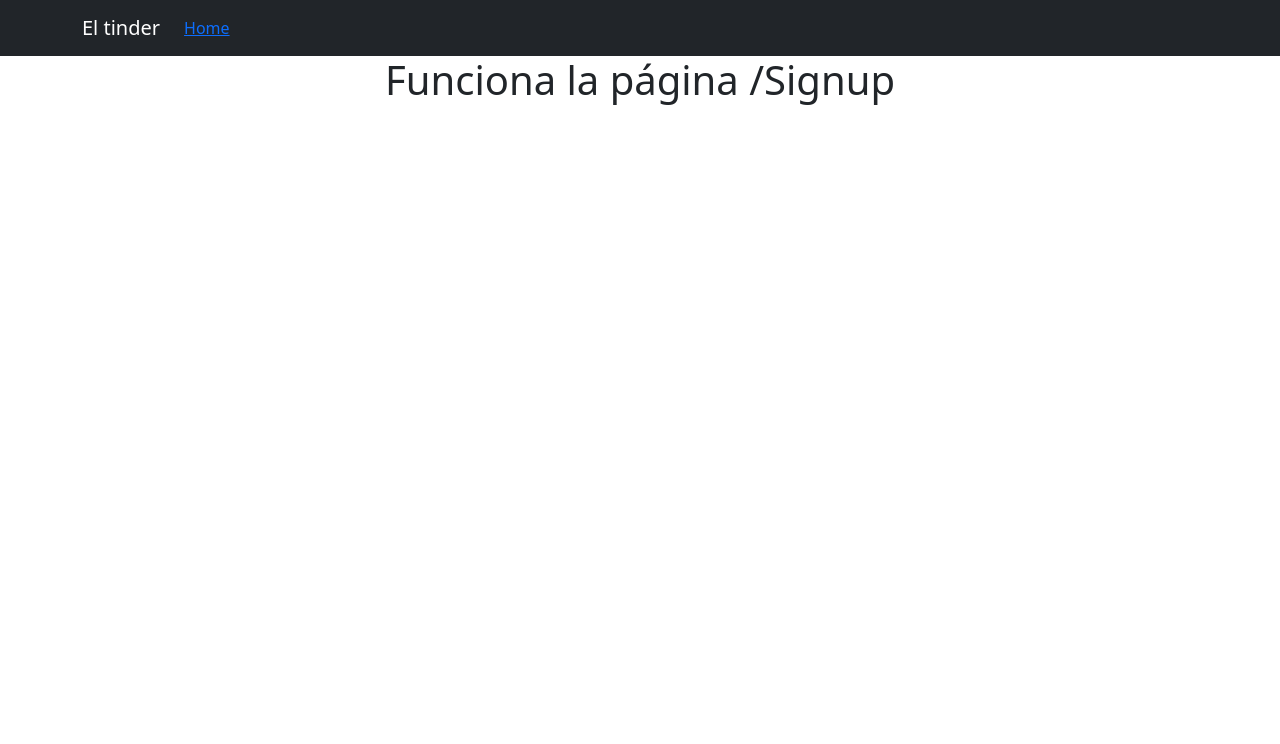
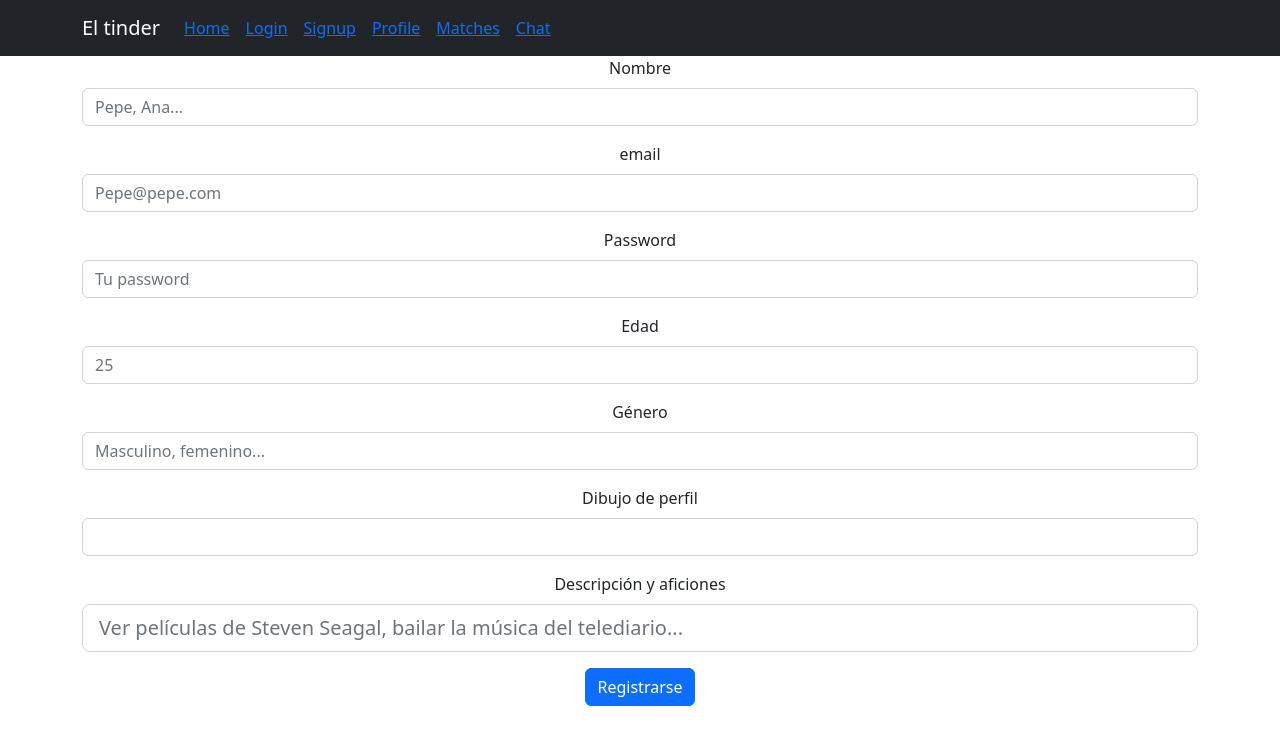
Before and after one commit to marta-moran/project3_client, a React (Create React App) app: page /signup in a window 1280 px wide. Shown: the top 744 px of the page. Built offline with nearby package versions, Linux system fonts and the light colour scheme.

Commit message:
Form signup

```diff
--- a/src/components/Forms/LoginForm.jsx
+++ b/src/components/Forms/LoginForm.jsx
@@ -3,6 +3,8 @@ import { Button, Form } from 'react-bootstrap';
 function LoginForm() {
 
     const handleSubmit = () => {
+
+
 
     }
 
--- a/src/components/Forms/SignUpForm.jsx
+++ b/src/components/Forms/SignUpForm.jsx
@@ -1 +1,57 @@
+import { Button, Form } from 'react-bootstrap'
+import { useState } from 'react'
 import UserAxios from "../../services/userAxios";
+
+const SignUpForm = () => {
+    const [user, setUser] = useState({})
+
+    const createNewUser = (eventHTML) => {
+        const { name, value } = eventHTML.target;
+        // setUser({ ...user, [name]: value });
+        console.log(value)
+    };
+
+    return (
+        <div className='container'>
+
+            <Form onSubmit={createNewUser}>
+                <Form.Group className='mb-3' controlId='exampleForm.ControlTextarea1'>
+                    <Form.Label>Nombre</Form.Label>
+                    <Form.Control
+                        type='text' name='username' placeholder='Pepe, Ana...' onChange={createNewUser} />
+                </Form.Group>
+                <Form.Group className='mb-3' controlId='exampleForm.ControlTextarea1'>
+                    <Form.Label>email</Form.Label>
+                    <Form.Control type='email' name='email' placeholder='Pepe@pepe.com' onChange={createNewUser} />
+                </Form.Group>
+                <Form.Group className='mb-3' controlId='exampleForm.ControlTextarea1'>
+                    <Form.Label>Password</Form.Label>
+                    <Form.Control type='password' name='password' placeholder='Tu password' onChange={createNewUser} />
+                </Form.Group>
+                <Form.Group className='mb-3' controlId='exampleForm.ControlTextarea1'>
+                    <Form.Label>Edad</Form.Label>
+                    <Form.Control type='number' name='age' placeholder='25' onChange={createNewUser} />
+                </Form.Group>
+                <Form.Group className='mb-3' controlId='exampleForm.ControlTextarea1'>
+                    <Form.Label>Género</Form.Label>
+                    <Form.Control type='text' name='gender' placeholder='Masculino, femenino...' onChange={createNewUser} />
+                </Form.Group>
+                {/* aqui va el dibujo del perfil */}
+                <Form.Group className='mb-3' controlId='exampleForm.ControlTextarea1'>
+                    <Form.Label>Dibujo de perfil</Form.Label>
+                    <Form.Control type='' name='picture' placeholder='' onChange={createNewUser} />
+                </Form.Group>
+                {/* Dibujo de perfil */}
+                <Form.Group className='mb-3' controlId='exampleForm.ControlTextarea1'>
+                    <Form.Label>Descripción y aficiones</Form.Label>
+                    <Form.Control size='lg' type='text' name='preferences' placeholder='Ver películas de Steven Seagal, bailar la música del telediario...' onChange={createNewUser} />
+                </Form.Group>
+                <Button variant='primary' type='submit'>
+                    Registrarse
+                </Button>
+            </Form>
+        </div >
+    )
+}
+
+export default SignUpForm
--- a/src/components/NavBar/NavBar.jsx
+++ b/src/components/NavBar/NavBar.jsx
@@ -13,6 +13,21 @@ function NavBar() {
                         <Nav.Link as='span'>
                             <Link className='link-react' to="/">Home</Link>
                         </Nav.Link>
+                        <Nav.Link as='span'>
+                            <Link className='link-react' to="/login">Login</Link>
+                        </Nav.Link>
+                        <Nav.Link as='span'>
+                            <Link className='link-react' to="/signup">Signup</Link>
+                        </Nav.Link>
+                        <Nav.Link as='span'>
+                            <Link className='link-react' to="/profile/:id">Profile</Link>
+                        </Nav.Link>
+                        <Nav.Link as='span'>
+                            <Link className='link-react' to="/matches">Matches</Link>
+                        </Nav.Link>
+                        <Nav.Link as='span'>
+                            <Link className='link-react' to="/chat">Chat</Link>
+                        </Nav.Link>
                     </Nav>
                 </Container>
             </Navbar>
--- a/src/pages/SignUpPage/Signup.jsx
+++ b/src/pages/SignUpPage/Signup.jsx
@@ -1,9 +1,10 @@
+import SignUpForm from "../../components/Forms/SignUpForm"
+
+
 const SignupPage = () => {
 
     return (
-
-        <h1>Funciona la página /Signup</h1>
-
+        <SignUpForm></SignUpForm>
     )
 
 }
```
